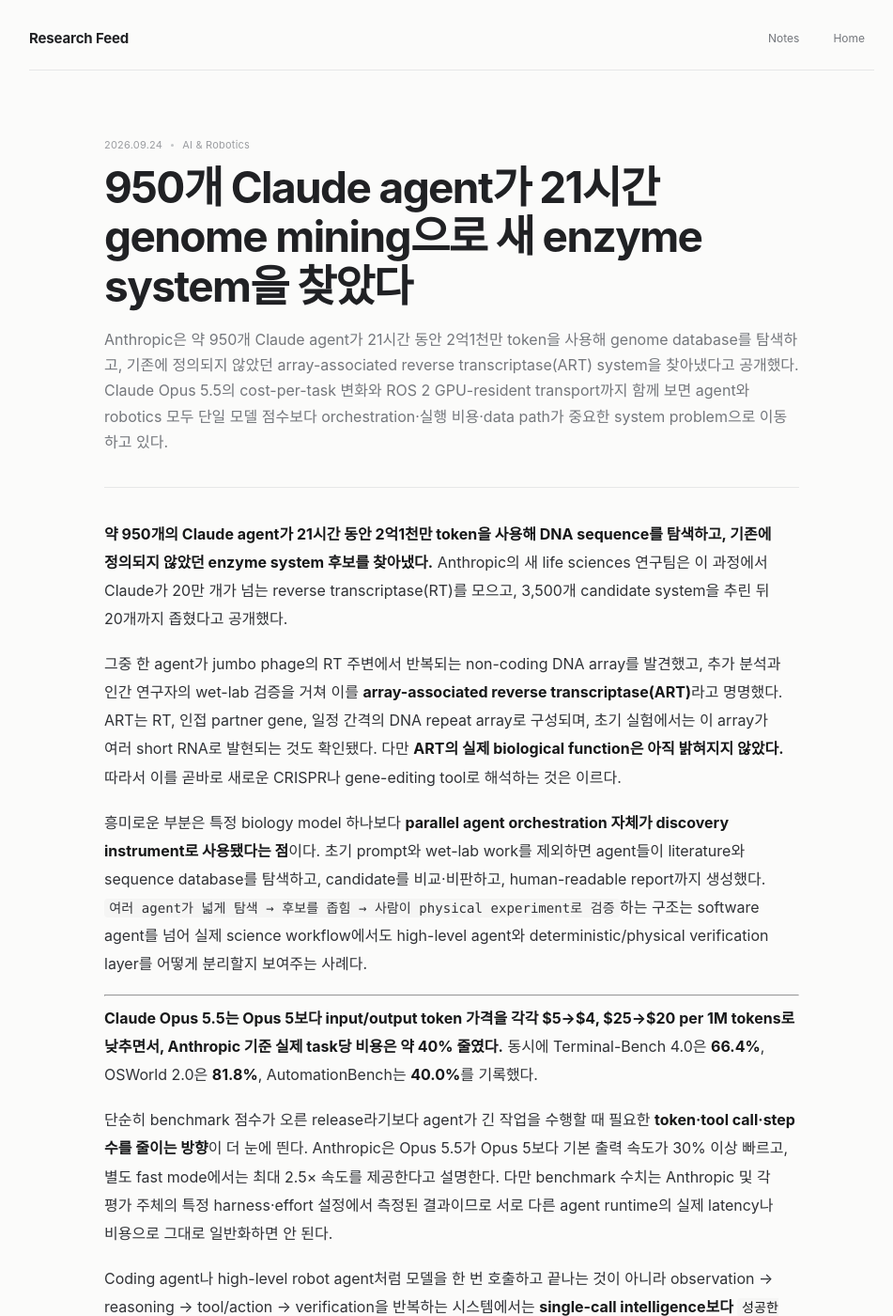
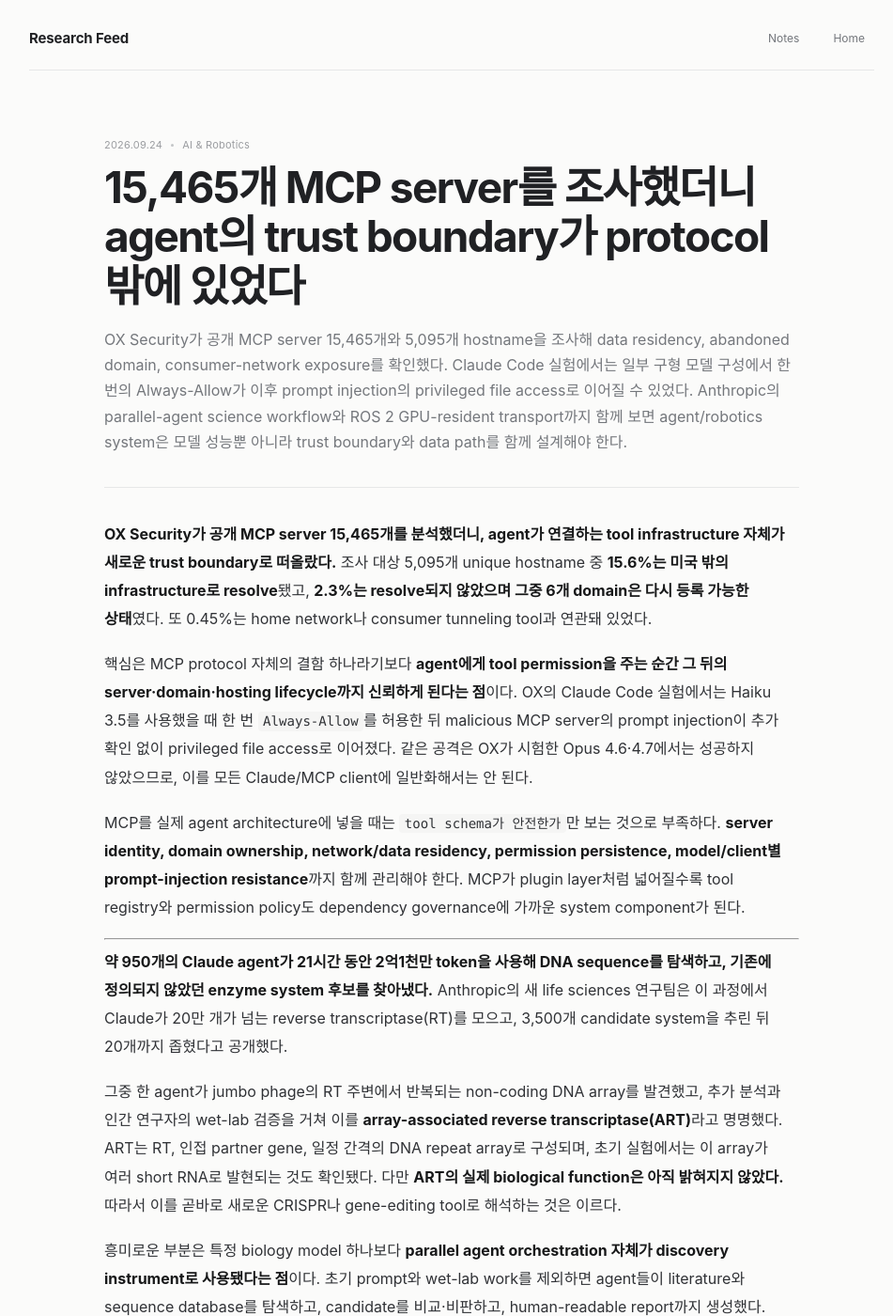
Before and after one commit to nayana224/nayana224.github.io, a Jekyll site: the page built from _research_feed/2026-09-24-ai-robotics.md, in a window 1280 px wide and 1400 px high. Shown: the whole window at 94% size, without its empty margins (159-1110 px from the left). Built offline with Jekyll 4.4.1, drawn with Linux system fonts in a browser that asks for light colours; some of the changed text lies outside the part shown.

Commit message:
Update research feed with MCP security study

```diff
--- a/_research_feed/2026-09-24-ai-robotics.md
+++ b/_research_feed/2026-09-24-ai-robotics.md
@@ -1,10 +1,18 @@
 ---
 layout: feed_note
-title: "950개 Claude agent가 21시간 genome mining으로 새 enzyme system을 찾았다"
-date: 2026-09-24 22:26:12 +0900
+title: "15,465개 MCP server를 조사했더니 agent의 trust boundary가 protocol 밖에 있었다"
+date: 2026-09-24 23:17:23 +0900
 channel: ai-robotics
 channel_label: AI & Robotics
-summary: "Anthropic은 약 950개 Claude agent가 21시간 동안 2억1천만 token을 사용해 genome database를 탐색하고, 기존에 정의되지 않았던 array-associated reverse transcriptase(ART) system을 찾아냈다고 공개했다. Claude Opus 5.5의 cost-per-task 변화와 ROS 2 GPU-resident transport까지 함께 보면 agent와 robotics 모두 단일 모델 점수보다 orchestration·실행 비용·data path가 중요한 system problem으로 이동하고 있다."
+summary: "OX Security가 공개 MCP server 15,465개와 5,095개 hostname을 조사해 data residency, abandoned domain, consumer-network exposure를 확인했다. Claude Code 실험에서는 일부 구형 모델 구성에서 한 번의 Always-Allow가 이후 prompt injection의 privileged file access로 이어질 수 있었다. Anthropic의 parallel-agent science workflow와 ROS 2 GPU-resident transport까지 함께 보면 agent/robotics system은 모델 성능뿐 아니라 trust boundary와 data path를 함께 설계해야 한다."
+---
+
+**OX Security가 공개 MCP server 15,465개를 분석했더니, agent가 연결하는 tool infrastructure 자체가 새로운 trust boundary로 떠올랐다.** 조사 대상 5,095개 unique hostname 중 **15.6%는 미국 밖의 infrastructure로 resolve**됐고, **2.3%는 resolve되지 않았으며 그중 6개 domain은 다시 등록 가능한 상태**였다. 또 0.45%는 home network나 consumer tunneling tool과 연관돼 있었다.
+
+핵심은 MCP protocol 자체의 결함 하나라기보다 **agent에게 tool permission을 주는 순간 그 뒤의 server·domain·hosting lifecycle까지 신뢰하게 된다는 점**이다. OX의 Claude Code 실험에서는 Haiku 3.5를 사용했을 때 한 번 `Always-Allow`를 허용한 뒤 malicious MCP server의 prompt injection이 추가 확인 없이 privileged file access로 이어졌다. 같은 공격은 OX가 시험한 Opus 4.6·4.7에서는 성공하지 않았으므로, 이를 모든 Claude/MCP client에 일반화해서는 안 된다.
+
+MCP를 실제 agent architecture에 넣을 때는 `tool schema가 안전한가`만 보는 것으로 부족하다. **server identity, domain ownership, network/data residency, permission persistence, model/client별 prompt-injection resistance**까지 함께 관리해야 한다. MCP가 plugin layer처럼 넓어질수록 tool registry와 permission policy도 dependency governance에 가까운 system component가 된다.
+
 ---
 
 **약 950개의 Claude agent가 21시간 동안 2억1천만 token을 사용해 DNA sequence를 탐색하고, 기존에 정의되지 않았던 enzyme system 후보를 찾아냈다.** Anthropic의 새 life sciences 연구팀은 이 과정에서 Claude가 20만 개가 넘는 reverse transcriptase(RT)를 모으고, 3,500개 candidate system을 추린 뒤 20개까지 좁혔다고 공개했다.
@@ -15,21 +23,13 @@
 
 ---
 
-**Claude Opus 5.5는 Opus 5보다 input/output token 가격을 각각 $5→$4, $25→$20 per 1M tokens로 낮추면서, Anthropic 기준 실제 task당 비용은 약 40% 줄였다.** 동시에 Terminal-Bench 4.0은 **66.4%**, OSWorld 2.0은 **81.8%**, AutomationBench는 **40.0%**를 기록했다.
-
-단순히 benchmark 점수가 오른 release라기보다 agent가 긴 작업을 수행할 때 필요한 **token·tool call·step 수를 줄이는 방향**이 더 눈에 띈다. Anthropic은 Opus 5.5가 Opus 5보다 기본 출력 속도가 30% 이상 빠르고, 별도 fast mode에서는 최대 2.5× 속도를 제공한다고 설명한다. 다만 benchmark 수치는 Anthropic 및 각 평가 주체의 특정 harness·effort 설정에서 측정된 결과이므로 서로 다른 agent runtime의 실제 latency나 비용으로 그대로 일반화하면 안 된다.
-
-Coding agent나 high-level robot agent처럼 모델을 한 번 호출하고 끝나는 것이 아니라 observation → reasoning → tool/action → verification을 반복하는 시스템에서는 **single-call intelligence보다 `성공한 task 하나를 끝내는 데 드는 총 inference cost와 step 수`가 더 직접적인 system metric**이 된다. 모델 선택에서도 benchmark accuracy와 함께 cost-per-task, wall-clock time, tool-call count를 같이 측정할 이유가 커졌다.
-
----
-
 **같은 날 robotics stack 쪽에서는 ROS 2 Lyrical의 `rosidl::Buffer`와 NVIDIA CUDA buffer backend가 GPU-resident data를 표준 ROS message 안에서 직접 전달하는 경로를 열었다.** 같은 host·CUDA device·Linux user와 지원 RMW 조건을 만족하면 co-located node 사이 payload를 host copy·serialization 없이 넘기고, 조건이 맞지 않으면 기존 CPU path로 fallback한다.
 
 Isaac ROS 5.0도 이 upstream mechanism으로 이동하면서 기존 NITROS transport API를 deprecated하고 있다. perception-to-action pipeline에서는 model inference 시간뿐 아니라 **sensor → preprocessing → model → control 사이에서 data가 어떤 memory path로 이동하는지**까지 end-to-end latency에 포함해 봐야 한다는 변화다.
 
 ### Sources
+- [OX Security Research — 15,465 MCP Servers. 0 Governance.](https://www.ox.security/ebooks/15465-mcp-servers-0-governance/)
 - [Anthropic — Claude discovers a novel enzyme system with CRISPR-like repeats](https://www.anthropic.com/news/claude-discovers-novel-enzyme-system)
-- [Anthropic — Introducing Claude Opus 5.5](https://www.anthropic.com/claude-opus-5-5)
 - [NVIDIA Technical Blog — Accelerating a ROS 2 Node with an AI Agent and NVIDIA Isaac ROS](https://developer.nvidia.com/blog/accelerating-a-ros-2-node-with-an-ai-agent-and-nvidia-isaac-ros)
 - [Isaac ROS — rosidl::Buffer and Buffer Backends](https://nvidia-isaac-ros.github.io/concepts/rosidl_buffer/index.html)
 - [Isaac ROS 5.0 — From NITROS to rosidl::Buffer](https://nvidia-isaac-ros.github.io/v/release-5.0/concepts/rosidl_buffer/nitros_migration.html)
```
